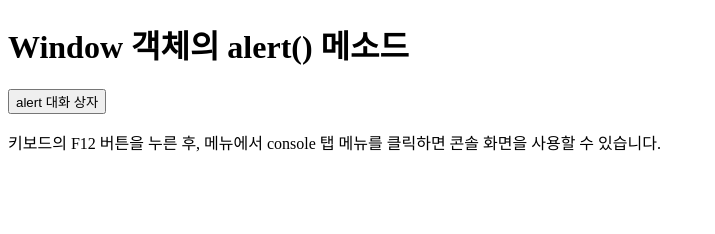
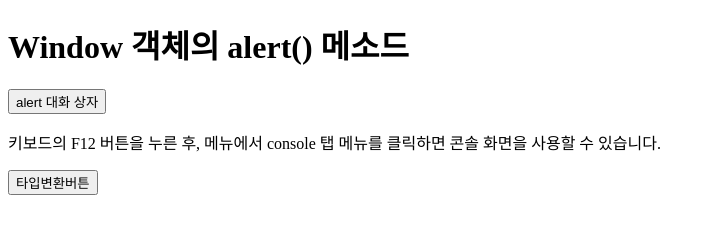
Before and after one commit to HiiWee/ShoppingMall, a plain HTML site: page Practice_01/index.html in a window 1280 px wide. Shown: the whole page, without its empty margins (0-715 px from the left). Drawn offline with Linux system fonts and the light colour scheme.

Commit message:
내부참조 스크립트 주석 지움

```diff
--- a/Practice_01/index.html
+++ b/Practice_01/index.html
@@ -15,27 +15,10 @@
     키보드의 F12 버튼을 누른 후, 메뉴에서 console 탭 메뉴를 클릭하면 콘솔 화면을 사용할 수 있습니다.
   </p>
 
+  <button onclick="changeType()">타입변환버튼</button>
+  <!-- 외부참조 -->
   <script src="scripts/practice01.js"></script>
-  <!-- 스크립트는 외부파일 또는 내부파일을 적용할 수 있다. 아래는 내부파일
-       body 하단 영역에 위치하는것이 제일 바람직하다. -->
-  <!-- <script>
-    function alertDialogBox() {
-      // alert(), confirm()은 DB연동시 실질적인 값을 체크하는 유효성 검사에 많이 사용됨
-      // alert("확인을 누를 때까지 다른 작업을 할 수 없습니다.");
-      //confirm("간단한 메시지");   // 값의 유무를 참, 거짓을 따질때 많이 사용된다. (로그인 등등)
-      if (confirm("확실합니까?") == true) {
-        //true
-        alert("확인 버튼을 누르셨군요");
-        console.log("확인");
-      } else {
-        //false
-        alert("취소 버튼을 누르셨군요");
-      }
-    }
 
-    console.log(2 * 7);
-  </script>
--->
 </body>
 
 </html>
```
